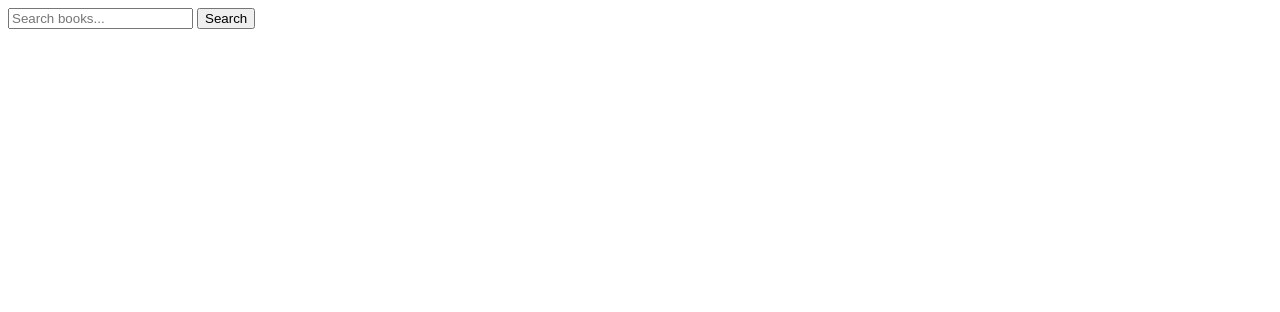
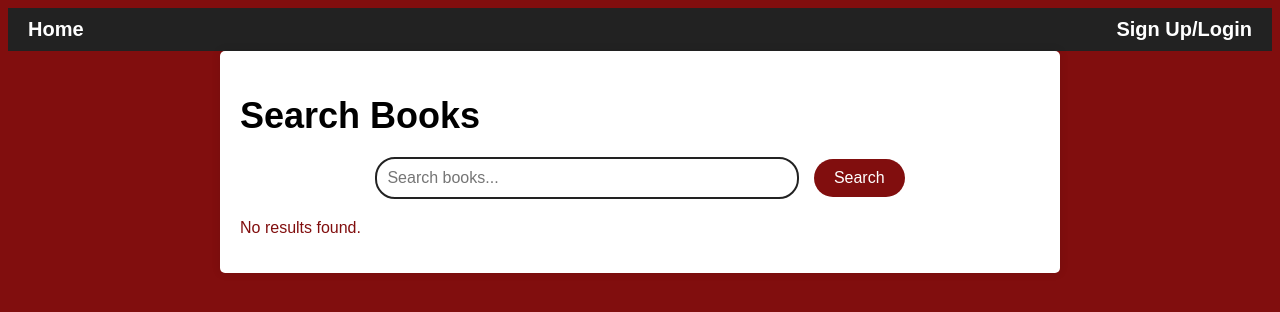
Before and after one commit to AlexiosEC/LibMS, a Django app: page /search/ in a window 1280 px wide. Shown: the top 312 px of the page. Run offline with Django 4.2, Linux system fonts and the light colour scheme.

Commit message:
Updated styling for search page.
Search page now has links to both home and login pages.

```diff
--- a/LibMS/libmsapp/templates/search.html
+++ b/LibMS/libmsapp/templates/search.html
@@ -1,4 +1,138 @@
-<form method="GET">
-    <input type="text" name="query" placeholder="Search books...">
-    <input type="submit" value="Search">
-</form>
+<!DOCTYPE html>
+<html lang="en">
+<head>
+    <meta charset="UTF-8">
+    <title>Search</title>
+    <style>
+        body {
+            letter-spacing: normal;
+            background-color: #810e0e;
+            font-family: Arial, sans-serif;
+        }
+        .container {
+            max-width: 800px;
+            margin: 0 auto;
+            padding: 20px;
+            background-color: #fff;
+            border-radius: 5px;
+            box-shadow: 0 0 10px rgba(0,0,0,0.1);
+        }
+        h1 {
+            font-size: 36px;
+            margin-bottom: 20px;
+        }
+        .search-form {
+            text-align: center;
+            margin-bottom: 20px;
+        }
+        .serach-input-container {
+            display: flex;
+            justify-content: space-between;
+            align-items: center;
+            max-width: 400px;
+        }
+        .search-input {
+            border: 2px solid #222;
+            border-radius: 20px;
+            padding: 10px;
+            font-size: 16px;
+            width: 60%;
+            max-width: 400px;
+            margin-right: 10px;
+        }
+        .search-button {
+            background-color: #810e0e;
+            color: #fff;
+            border: none;
+            border-radius: 20px;
+            padding: 10px 20px;
+            font-size: 16px;
+            cursor: pointer;
+        }
+        .no-results {
+            font-family: Arial, sans-serif;
+            font-size: 16px;
+            color: #810e0e;
+        }
+        .book-list {
+            list-style-type: none;
+            padding: 0;
+            margin: 0;
+        }
+        .book-item {
+            display: flex;
+            justify-content: space-between;
+            align-items: center;
+            padding: 20px;
+            border-bottom: 1px solid #eee;
+        }
+        .book-item:last-child {
+            border-bottom: none;
+        }
+        .book-title {
+            font-size: 24px;
+            margin-bottom: 10px;
+        }
+        .book-author {
+            font-size: 16px;
+            margin-bottom: 10px;
+        }
+        .book-description {
+            font-size: 14px;
+            color: #810e0e;
+        }
+        .banner {
+            background-color: #222;
+            color: #fff;
+            display: flex;
+            justify-content: space-between;
+            align-items: center;
+            padding: 10px 20px;
+        }
+        .home-link {
+            color: #fff;
+            text-decoration: none;
+            font-size: 20px;
+            font-weight: bold;
+        }
+        .login-link {
+            color: #fff;
+            text-decoration: none;
+            font-size: 20px;
+            font-weight: bold;
+        }
+    </style>
+</head>
+<body>
+    <div class="banner">
+        <a href="/" class="home-link">Home</a>
+        <a href="/login" class="login-link">Sign Up/Login</a>
+    </div>
+    <div class="container">
+        <h1>Search Books</h1>
+        <form class="search-form" method="GET">
+            <div class="search-input-wrapper">
+                <input class="search-input" type="text" name="query" placeholder="Search books...">
+                <button class="search-button" type="submit">Search</button>
+            </div>
+        </form>
+        {% if results %}
+            <ul class="book-list">
+            {% for book in results %}
+                <li class="book-item">
+                    <div>
+                        <h2 class="book-title">{{ book.title }}</h2>
+                        <p class="book-author">by {{ book.author }}</p>
+                        <p class="book-description">{{ book.description }}</p>
+                    </div>
+                    <a href="{% url 'book_detail' book.pk %}">View Details</a>
+                </li>
+            {% endfor %}
+            </ul>
+        {% else %}
+            <p class="no-results">No results found.</p>
+        {% endif %}
+
+    </div>
+</body>
+</html>
```
